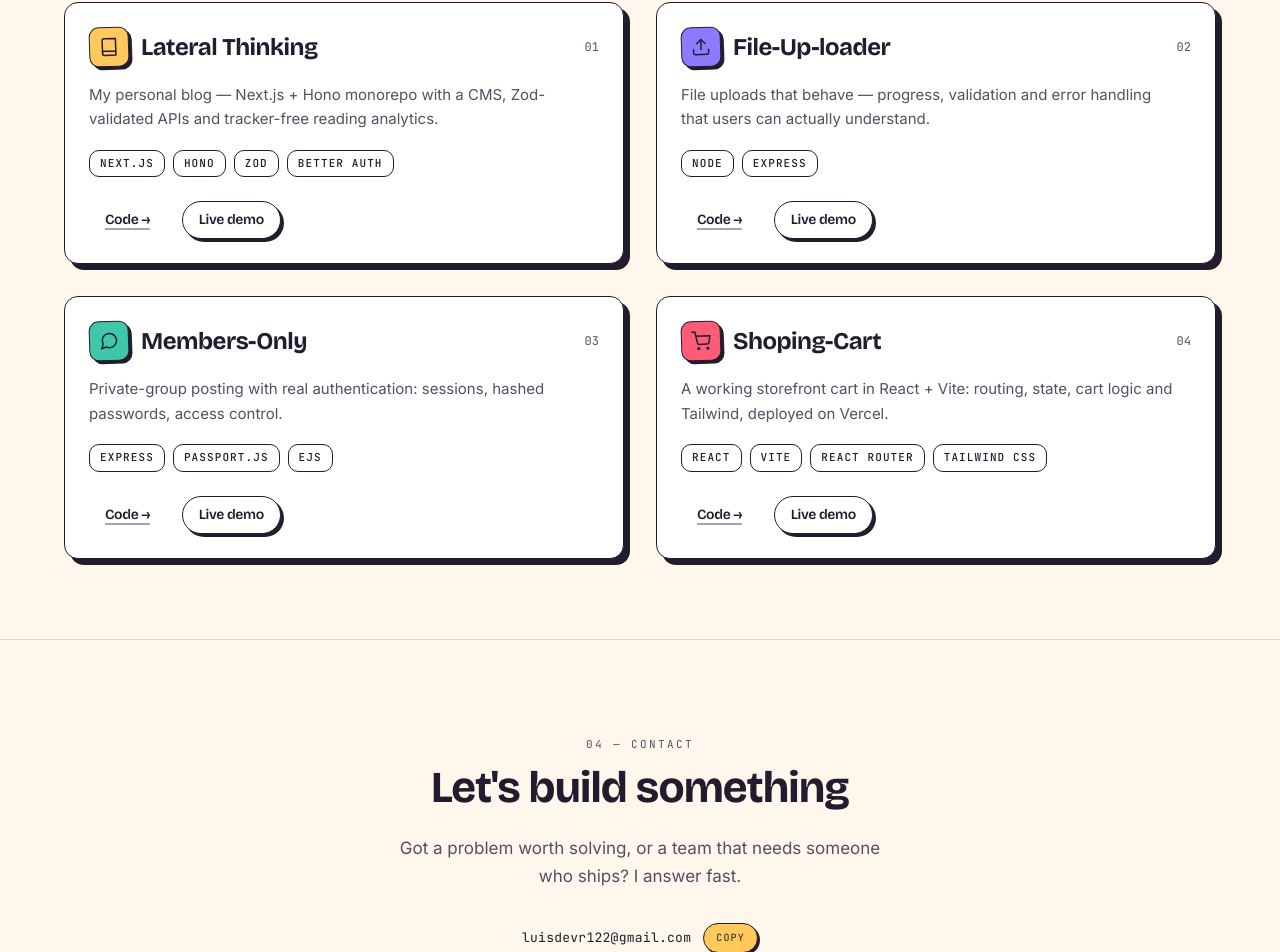
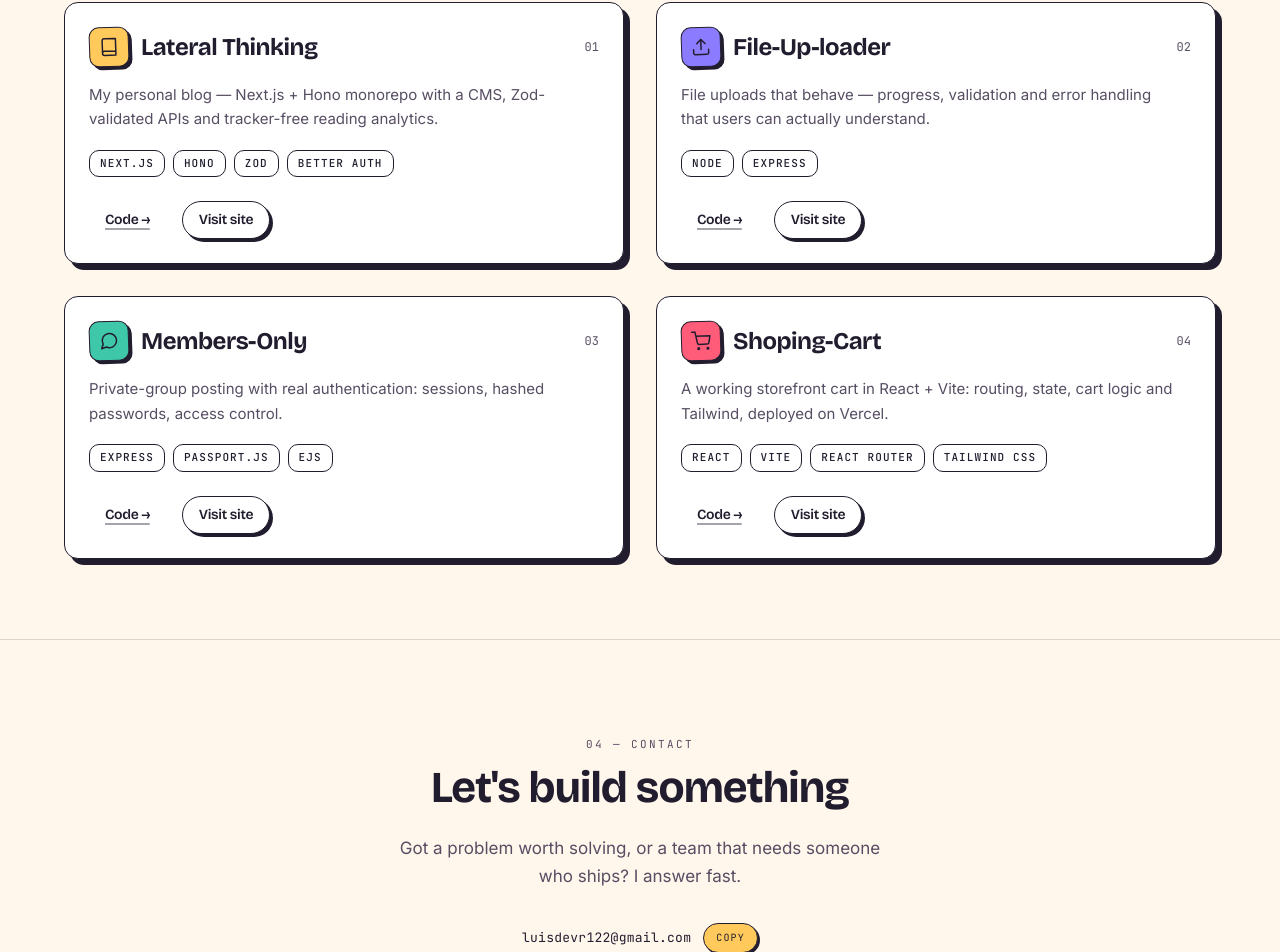
Before and after one commit to Luis200283/About-Me, a Next.js app: page / in a window 1280 px wide. Shown: the part 2194-3146 px from the top of the page. Built offline with nearby package versions, Linux system fonts and the light colour scheme.

Commit message:
feat: rename work card live button to 'Visit site'

```diff
--- a/src/components/sections/work.tsx
+++ b/src/components/sections/work.tsx
@@ -127,7 +127,7 @@ export function Work() {
                       target="_blank"
                       rel="noreferrer noopener"
                     >
-                      Live demo
+                      Visit site
                     </Button>
                   )}
                 </div>
```
